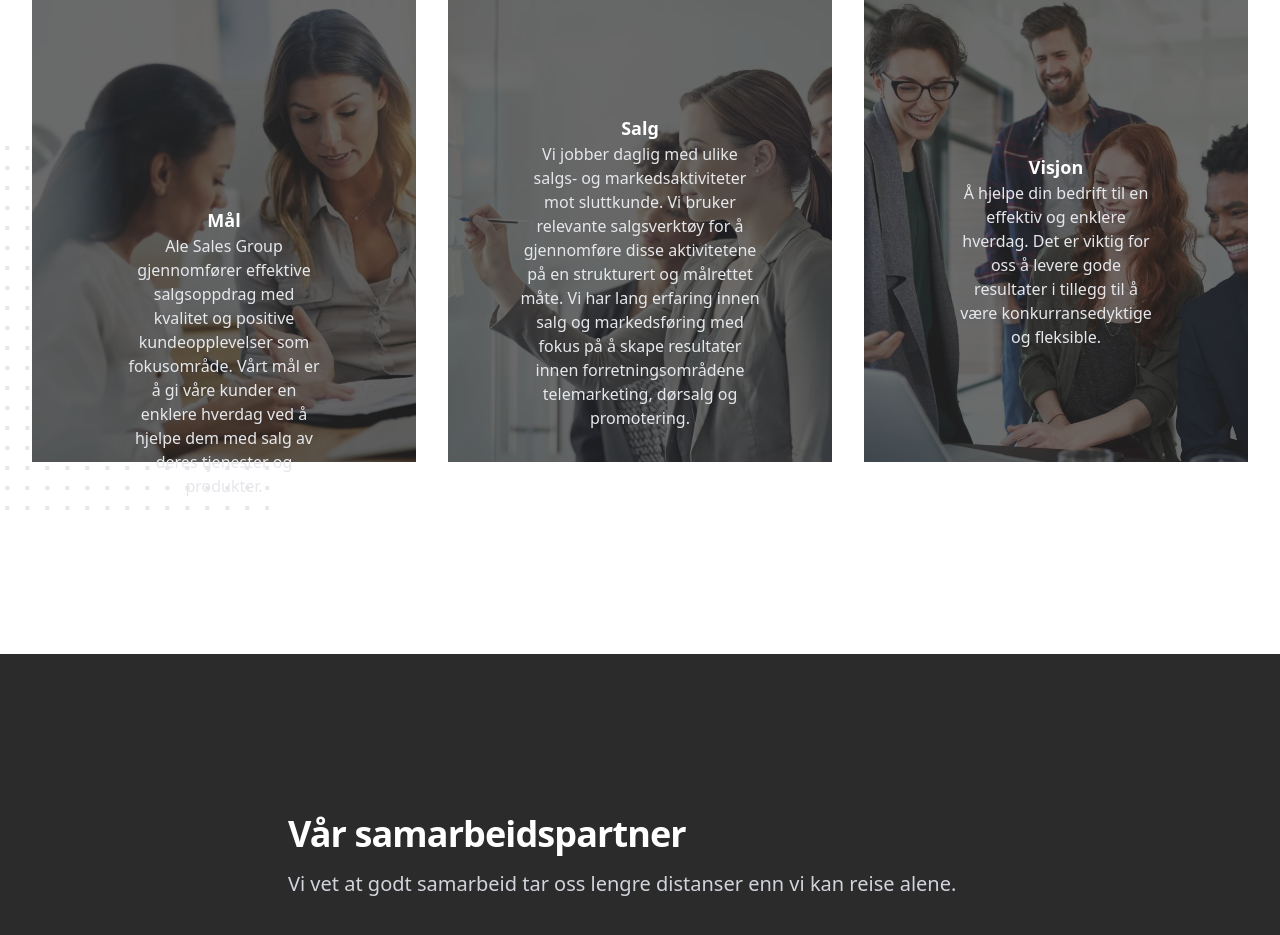
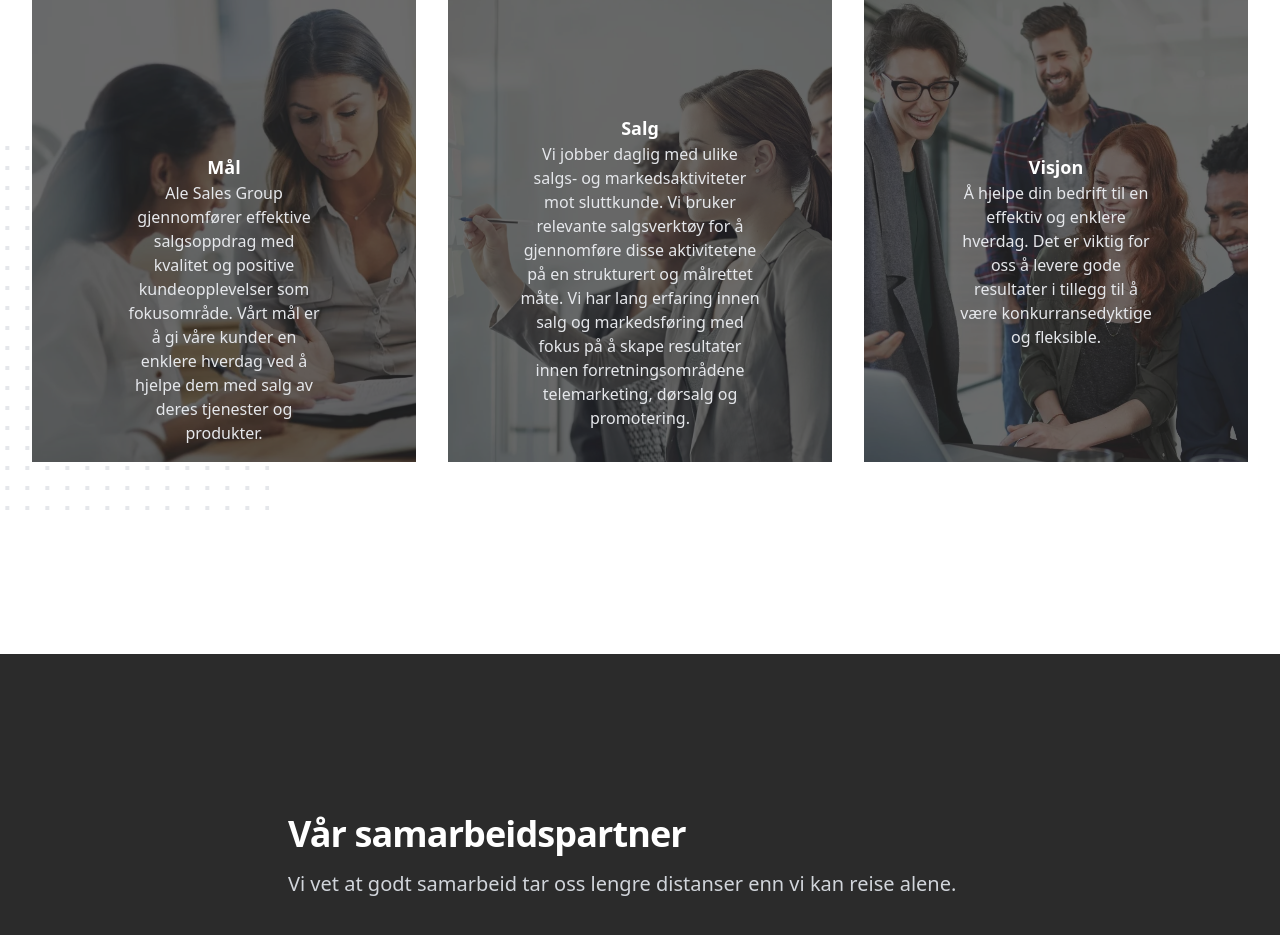
Before and after one commit to NikolaiWaerpen/ale-sales-group, a Next.js app: page / in a window 1280 px wide. Shown: the part 1270-2205 px from the top of the page. Built offline with nearby package versions, Linux system fonts and the light colour scheme; what @tailwindcss/typography would draw is missing.

Commit message:
chore: forgot to fix first feature text

```diff
--- a/src/components/Home/Features/index.tsx
+++ b/src/components/Home/Features/index.tsx
@@ -102,8 +102,8 @@ export default function Features() {
                 src="/images/offer/offer1.webp"
                 className="object-cover max-full h-full bg-offblack opacity-30"
               />
-              <div className="absolute top-28 lg:top-52 left-1/2">
-                <div className="relative -left-1/2">
+              <div className="absolute top-1/3 left-1/2">
+                <div className="relative -top-1/2 -left-1/2">
                   <div className="grid place-items-center">
                     <h3 className="text-white text-lg font-semibold">Mål</h3>
                     <p className="text-gray-200 text-center text-sm md:text-base">
```
